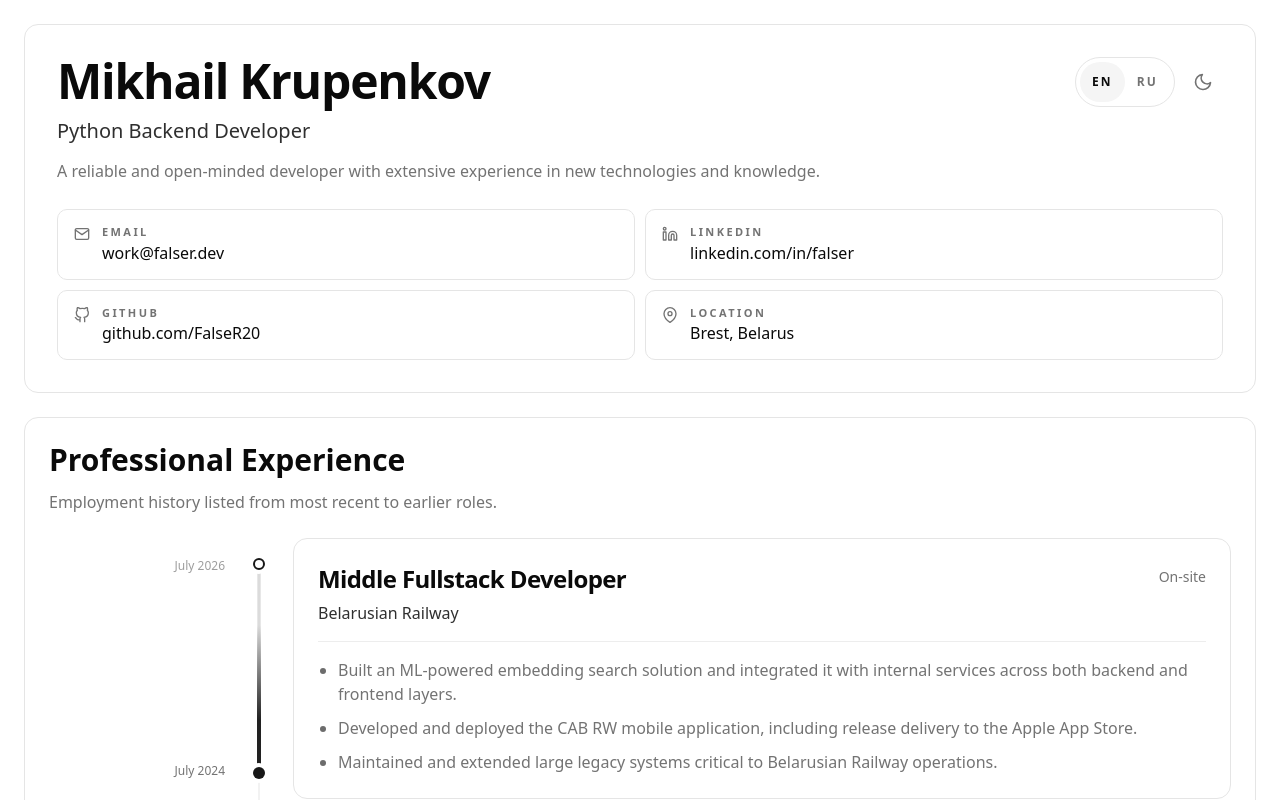
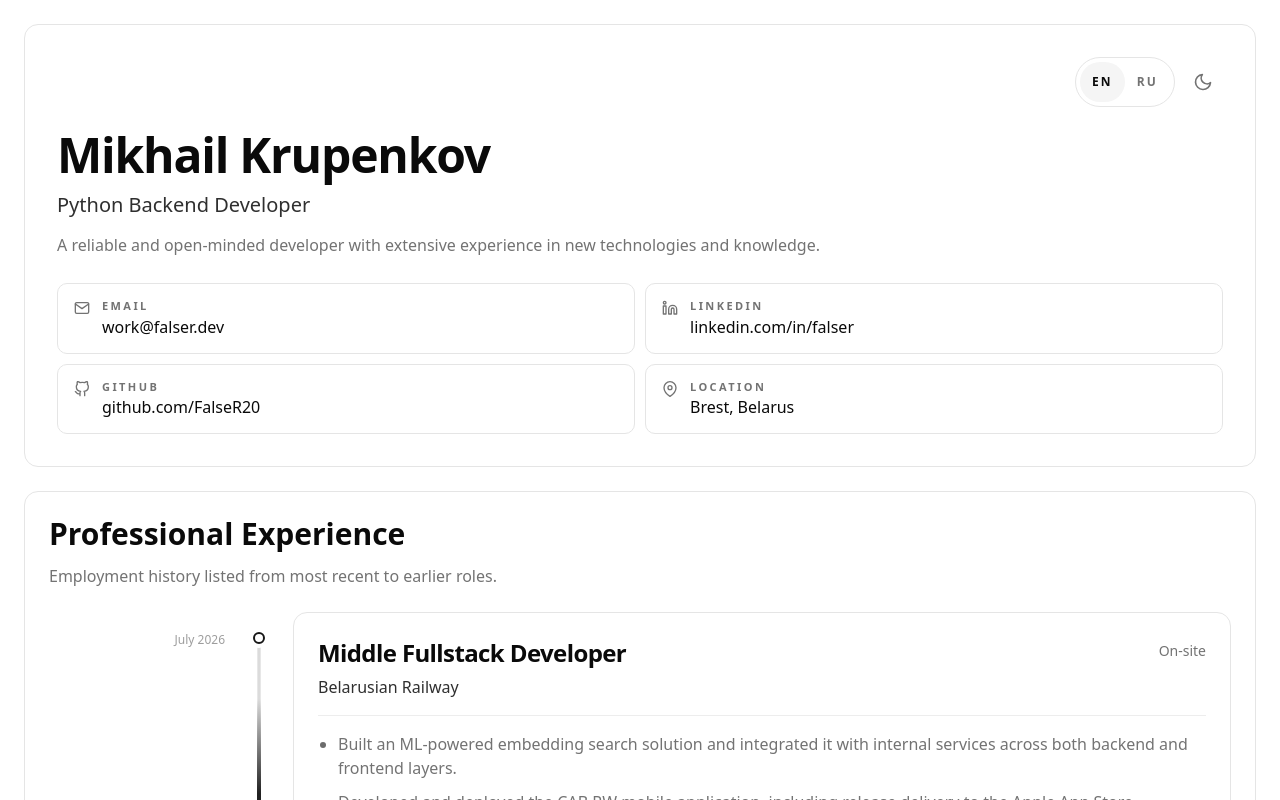
Before and after one commit to FalseR20/FalseR20.github.io, a React (Vite) app: page / in a window 1280 px wide. Shown: the top 800 px of the page. Built offline with nearby package versions, Linux system fonts and the light colour scheme.

Commit message:
fix: language switch conflict with name

```diff
--- a/src/features/cv/components/ProfileSection.tsx
+++ b/src/features/cv/components/ProfileSection.tsx
@@ -50,8 +50,8 @@ export function ProfileSection({
 
   return (
     <Card className="overflow-hidden bg-background py-0">
-      <CardContent className="relative px-5 py-5 sm:px-7 sm:py-6 lg:px-8 lg:py-8">
-        <div className="absolute top-5 right-5 flex items-center gap-2 sm:top-6 sm:right-7 lg:top-8 lg:right-8">
+      <CardContent className="px-5 py-5 sm:px-7 sm:py-6 lg:px-8 lg:py-8">
+        <div className="mb-4 flex items-center justify-end gap-2 sm:mb-5 lg:mb-6">
           <LocaleSwitcher
             locale={locale}
             locales={locales}
@@ -81,7 +81,7 @@ export function ProfileSection({
         </div>
 
         <div className="space-y-6">
-          <div className="space-y-3 pr-28 text-center sm:pr-32 lg:text-left">
+          <div className="space-y-3 text-center lg:text-left">
             <h1 className="text-4xl font-semibold tracking-tight sm:text-5xl">
               {profile.fullName}
             </h1>
```
